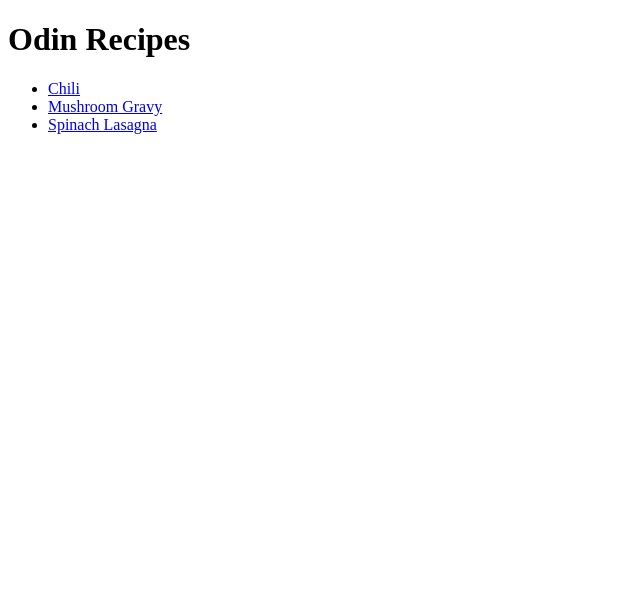
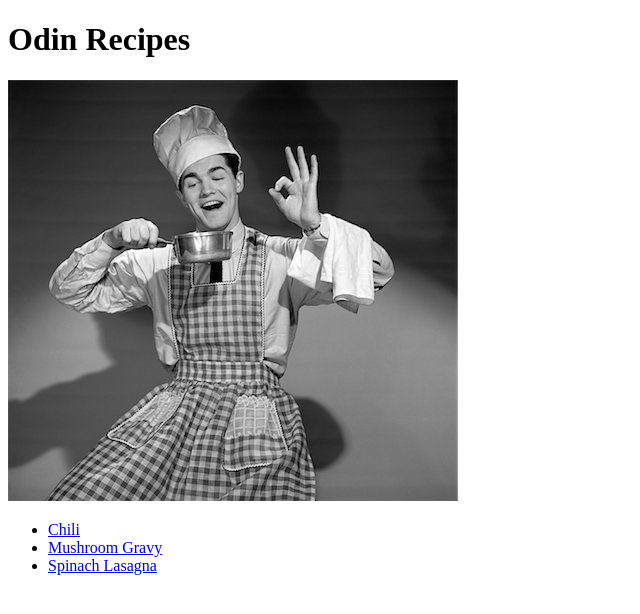
Before and after one commit to leoc01/odin-recipes, a plain HTML site: page index.html in a window 1280 px wide. Shown: the whole page, without its empty margins (0-640 px from the left). Drawn offline with Linux system fonts and the light colour scheme.

Commit message:
adding index image

```diff
--- a/index.html
+++ b/index.html
@@ -8,6 +8,7 @@
 	</head>
 	<body>
 		<h1>Odin Recipes</h1>
+		<img src="./images/chef.jpeg" alt="happy chef" />
 		<ul>
 			<li><a href="./recipes/chili.html">Chili</a></li>
 			<li><a href="./recipes/mushroom-gravy.html">Mushroom Gravy</a></li>
```
Also changed, not shown: images/chef.jpeg (added).
